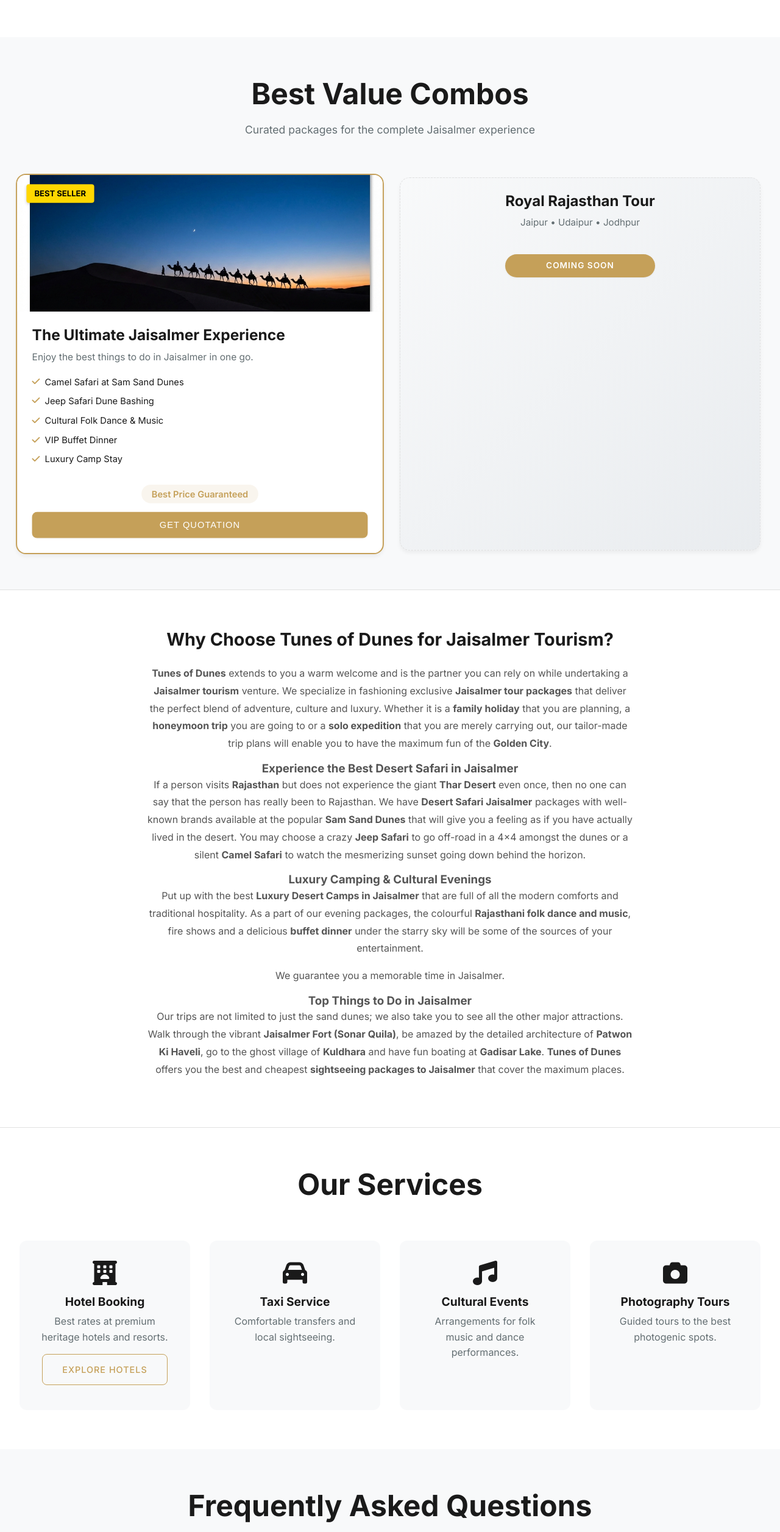
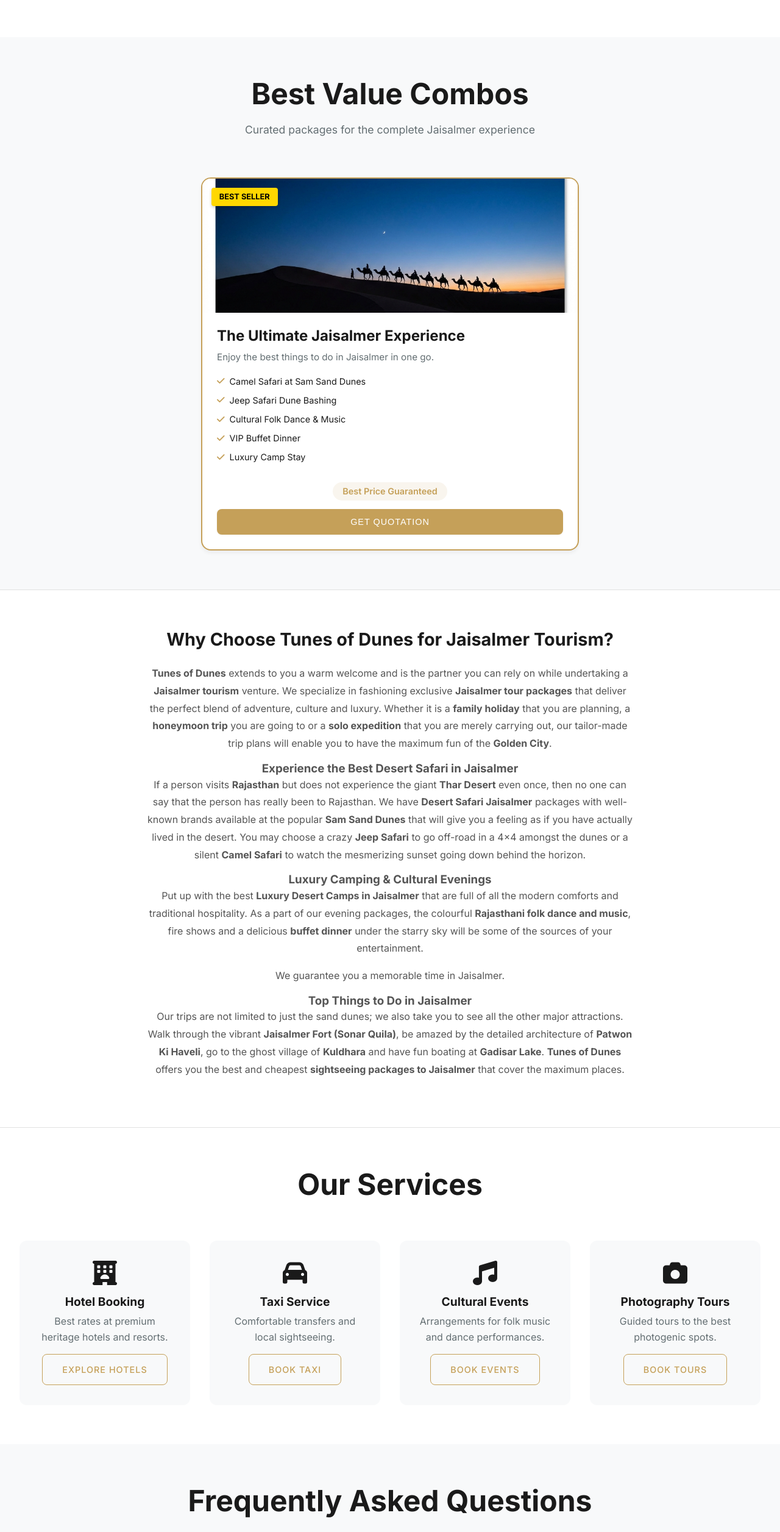
Before and after one commit to raghavbhatia21/Tunes-of-Dunes, a website: page index.html in a window 1280 px wide. Shown: the part 1232-3745 px from the top of the page at 61% size. Drawn offline with Linux system fonts and the light colour scheme.

Commit message:
Add files via upload

```diff
--- a/css/styles.css
+++ b/css/styles.css
@@ -696,11 +696,15 @@
 
 .service-item {
     text-align: center;
-    padding: 2rem;
+    padding: 2rem 1.5rem;
     background: var(--color-bg-light);
     border: 1px solid transparent;
     border-radius: 12px;
     transition: var(--transition-bounce);
+    display: flex;
+    flex-direction: column;
+    align-items: center;
+    justify-content: space-between;
 }
 
 .service-item:hover {
@@ -1302,8 +1306,8 @@
 }
 
 .combo-grid {
-    display: grid;
-    grid-template-columns: repeat(auto-fit, minmax(300px, 1fr));
+    display: flex;
+    justify-content: center;
     gap: var(--spacing-md);
     margin-top: var(--spacing-md);
 }
@@ -1322,7 +1326,8 @@
 
 .combo-card.featured {
     border: 2px solid var(--color-primary);
-    transform: scale(1.02);
+    max-width: 620px;
+    width: 100%;
 }
 
 .combo-card:hover {
--- a/index.html
+++ b/index.html
@@ -303,15 +303,6 @@
                             Quotation</button>
                     </div>
                 </div>
-
-                <!-- Coming Soon -->
-                <div class="combo-card coming-soon">
-                    <div class="combo-content">
-                        <h3>Royal Rajasthan Tour</h3>
-                        <p>Jaipur • Udaipur • Jodhpur</p>
-                        <span class="coming-soon-label">Coming Soon</span>
-                    </div>
-                </div>
             </div>
         </div>
     </section>
@@ -367,26 +358,40 @@
             <h2>Our Services</h2>
             <div class="services-grid">
                 <div class="service-item">
+                    <div>
                         <i class="fas fa-hotel service-icon"></i>
                         <h3>Hotel Booking</h3>
                         <p>Best rates at premium heritage hotels and resorts.</p>
+                    </div>
                     <a href="html/hotels.html" class="btn btn-outline btn-sm"
                         style="margin-top: 15px; display: inline-block;">Explore Hotels</a>
                 </div>
                 <div class="service-item">
+                    <div>
                         <i class="fas fa-car service-icon"></i>
                         <h3>Taxi Service</h3>
                         <p>Comfortable transfers and local sightseeing.</p>
                     </div>
+                    <a href="#taxi" class="btn btn-outline btn-sm"
+                        style="margin-top: 15px; display: inline-block;">Book Taxi</a>
+                </div>
                 <div class="service-item">
+                    <div>
                         <i class="fas fa-music service-icon"></i>
                         <h3>Cultural Events</h3>
                         <p>Arrangements for folk music and dance performances.</p>
                     </div>
+                    <a href="https://share.google/pcslTsPw785wkbKYh" target="_blank" rel="noopener noreferrer" class="btn btn-outline btn-sm"
+                        style="margin-top: 15px; display: inline-block;">Book Events</a>
+                </div>
                 <div class="service-item">
+                    <div>
                         <i class="fas fa-camera service-icon"></i>
                         <h3>Photography Tours</h3>
                         <p>Guided tours to the best photogenic spots.</p>
+                    </div>
+                    <a href="https://share.google/pcslTsPw785wkbKYh" target="_blank" rel="noopener noreferrer" class="btn btn-outline btn-sm"
+                        style="margin-top: 15px; display: inline-block;">Book Tours</a>
                 </div>
             </div>
         </div>
```
Lines whose indentation alone changed are shown as unchanged.
